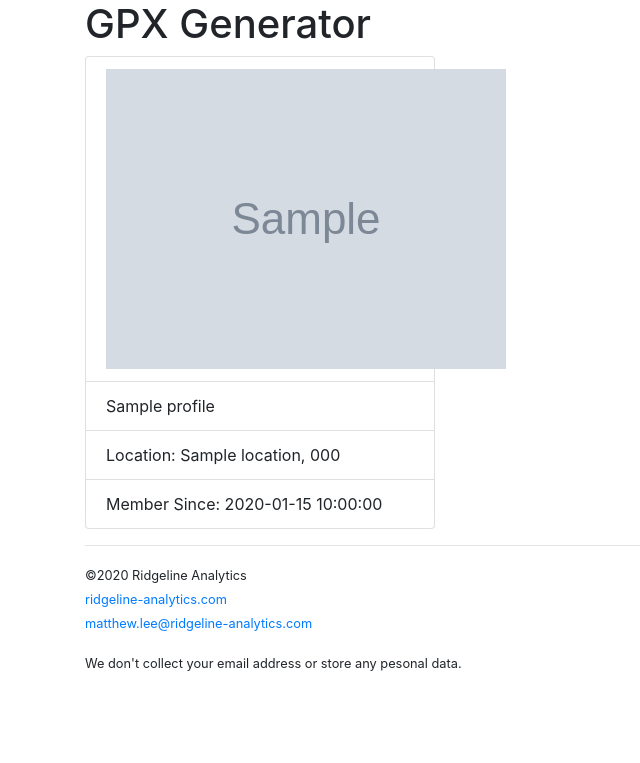
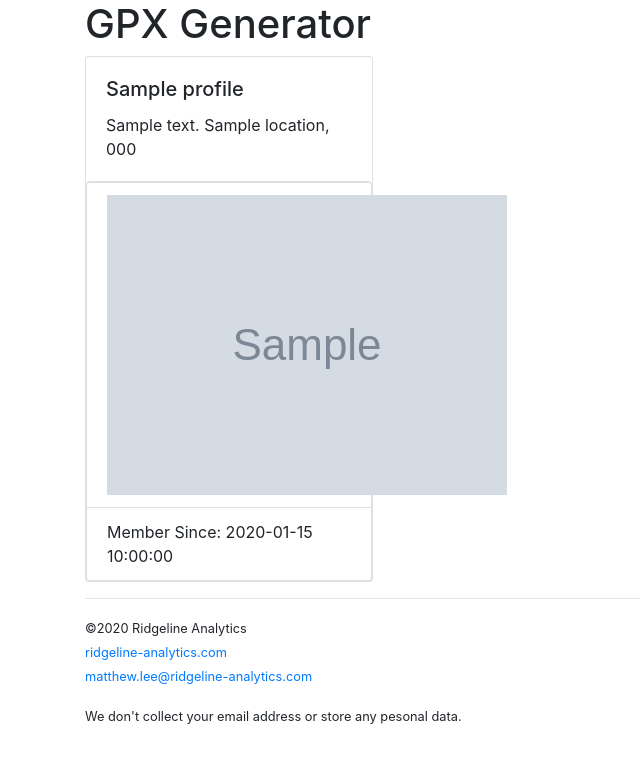
Before and after one commit to Matthew-P-Lee/MP-GPX, a Flask app: template templates/main.html in a window 1280 px wide. Shown: the top 763 px of the page, without its empty margins (0-640 px from the left). Run offline with Flask 2, Linux system fonts and the light colour scheme; the template is opened without the code that fills it: most values are stand-ins (such as "Sample title", 1, 10 or a date in 2020); grey boxes marked "Sample" are stand-in pictures; some libraries are stand-ins or nearby versions.

Commit message:
bootstrap card layout

```diff
--- a/templates/main.html
+++ b/templates/main.html
@@ -23,11 +23,9 @@
 <body>
 	<div class="container">
 		<h1>GPX Generator</h1>
-
 	  	{% if error %}
      	 	<div class="alert alert-danger" role="alert">{{error}}</div>
 	    {% endif %}
-
 		{% with messages = get_flashed_messages() %}
 		  {% if messages %}
 			{% for message in messages %}
@@ -38,27 +36,31 @@
 		  {% endif %}
 		{% endwith %}
 
-		{% block body %}{% endblock %}
+		{% if profile %}
+		<div class="card" style="width: 18rem;">
+		 	<div class="card-body">
+    			<h5 class="card-title">{{profile.name}}</h5>
+    			<p class="card-text">
+    				{{profile.personalText}}
+    				{{profile.location}}, {{profile.postalCode}}
 
-		{% if profile %}
-		<div class="row">
-			<div class="col-sm-4">
+    			</p>
+			</div>
 			<ul class="list-group">
 				<li class="list-group-item""><img src="{{profile.avatar}}"></li>
-					<li class="list-group-item">{{profile.name}}</li>
-					<li class="list-group-item">Location: {{profile.location}}, {{profile.postalCode}}</li>
 				<li class="list-group-item">Member Since: {{profile.memberSince}}</li>
 				{% if username %}
 				<li class="list-group-item">
 					<b><a href="{{url_for('.download',username=username)}}">Click here to download your GPX Data  - (todos.gpx)</a></b>
 				</li>
+				<li class="list-group-item">
+					<a href="/"><< back<a/>
+				</li>
+
 				{% endif %}
 			</ul>
 		</div>
-		</div>
-
 		{% else %}
-
 		<p>
 		Create a GPX file from your todo list on MountainProject.com.
 		<br/>
```
Lines whose indentation alone changed are shown as unchanged.
